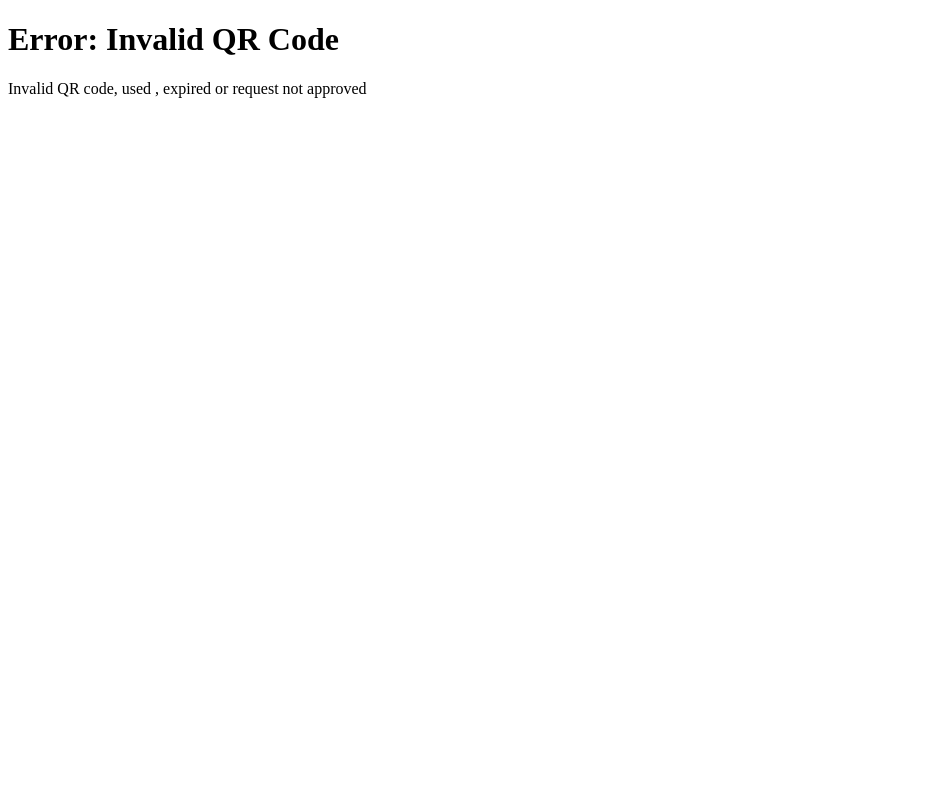
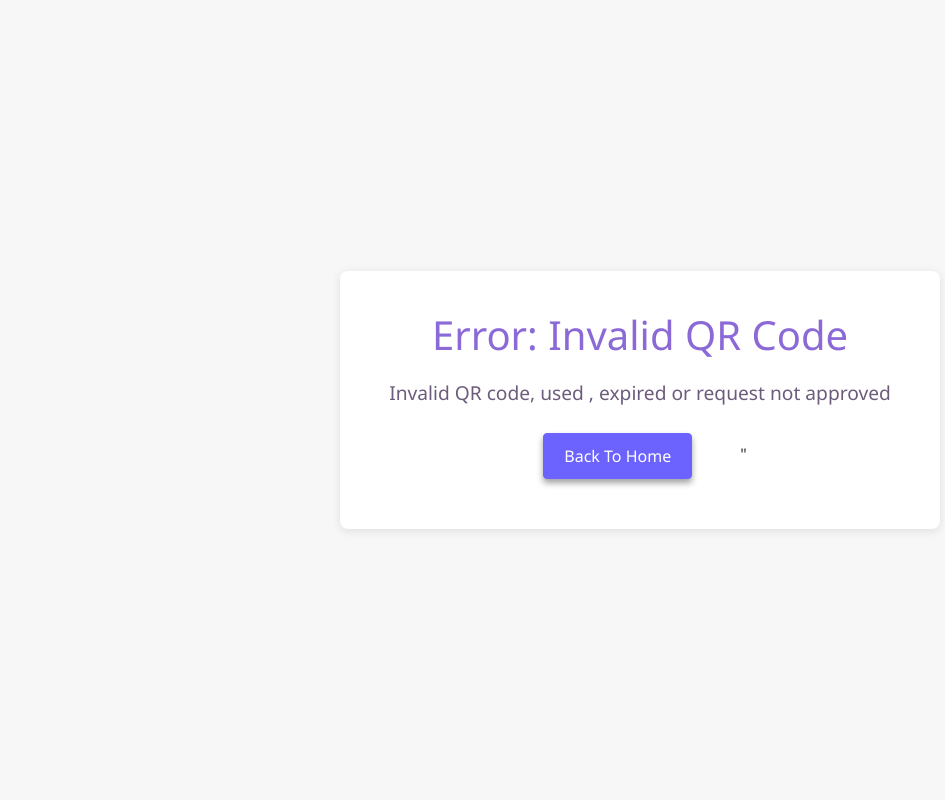
Before and after one commit to praneeth-pingali/AUgatepass, a Flask app: page /verifyqr/1 in a window 1280 px wide. Shown: the whole page, without its empty margins (0-945 px from the left). Run offline with Flask 2, Linux system fonts and the light colour scheme; data that the repository does not hold is empty; some libraries are stand-ins or nearby versions.

Commit message:
Changed expired qr code design

```diff
--- a/templates/verify_qr_error.html
+++ b/templates/verify_qr_error.html
@@ -1,13 +1,69 @@
 <!DOCTYPE html>
 <html lang="en">
 <head>
-    <meta charset="UTF-8">
-    <meta http-equiv="X-UA-Compatible" content="IE=edge">
-    <meta name="viewport" content="width=device-width, initial-scale=1.0">
-    <title>Error: Invalid QR Code</title>
+  <meta charset="UTF-8">
+  <meta http-equiv="X-UA-Compatible" content="IE=edge">
+  <meta name="viewport" content="width=device-width, initial-scale=1.0">
+  <link rel="stylesheet" href="{{ url_for('static', filename='css/bootstrap.min.css') }}">
+  <title>Error: Invalid QR Code</title>
+  <style>
+    /* Basic Styles */
+    body {
+      font-family: 'Segoe UI', Tahoma, Geneva, Verdana, sans-serif;
+      background-color: #f7f7f7;
+      color: #333;
+      margin: 0;
+      padding: 0;
+      display: flex;
+      justify-content: center;
+      align-items: center;
+      min-height: 100vh;
+    }
+
+    /* Container Styles */
+    .container {
+      max-width: 600px;
+      background-color: #fff;
+      padding: 40px;
+      border-radius: 8px;
+      box-shadow: 0 2px 10px rgba(0, 0, 0, 0.1);
+      text-align: center;
+    }
+
+    /* Heading Styles */
+    h1 {
+      color: #8b69d6;
+      font-size: 2.5rem;
+      margin-bottom: 20px;
+    }
+
+    /* Paragraph Styles */
+    p {
+      color: #6c5b7b;
+      font-size: 1.2rem;
+      line-height: 1.5;
+    }
+
+    .nav-option {
+            margin-top: 0%;
+            padding: 10px 20px;
+            font-size: 16px;
+            box-shadow: 0 4px 6px rgba(0, 0, 0, 0.369);
+            transition: transform 0.3s ease;
+            margin: 10px;
+        }
+
+        .nav-option:hover {
+            transform: scale(1.1);
+            box-shadow: 8px 8px 8px rgba(0, 0, 0, 0.369);
+        }
+  </style>
 </head>
 <body>
+  <div class="container">
     <h1>Error: Invalid QR Code</h1>
     <p>{{ message }}</p>
+    <a href="{{ url_for('security') }}" class="nav-option btn btn-primary mr-5">Back To Home</a>"
+  </div>
 </body>
 </html>
```
Also changed, not shown: 1 other file.
